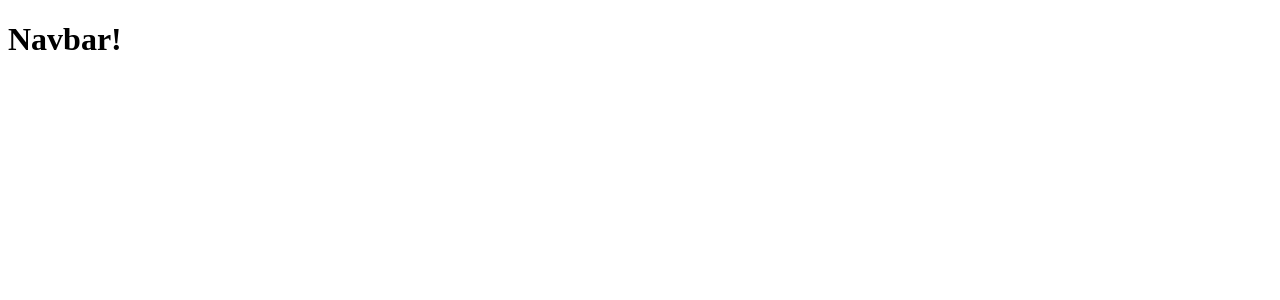
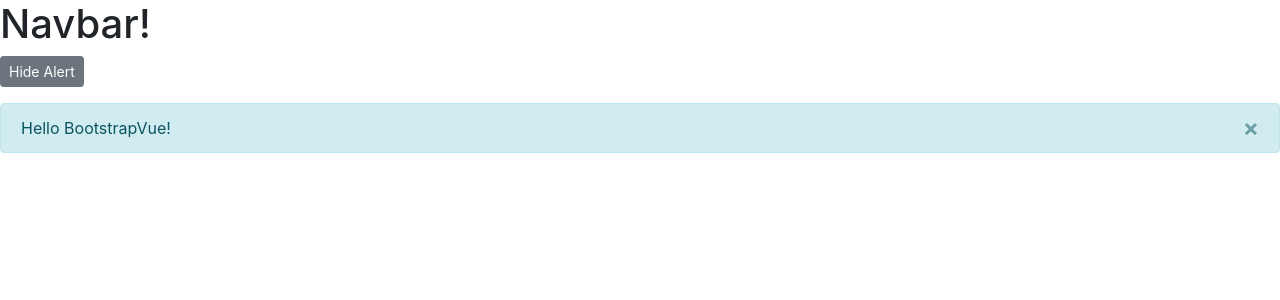
Before and after one commit to WoutervanDixhoorn/ReceptenSite, a Vue app in the folder recepten_frontend/: page / in a window 1280 px wide. Shown: the top 300 px of the page. Built offline with nearby package versions, Linux system fonts and the light colour scheme.

Commit message:
Readded bootstrap-vue
Keuze stress

```diff
--- a/recepten_frontend/src/main.js
+++ b/recepten_frontend/src/main.js
@@ -1,4 +1,7 @@
+import '@babel/polyfill'
+import 'mutationobserver-shim'
 import Vue from 'vue'
+import './plugins/bootstrap-vue'
 import App from './App.vue'
 
 import router from './router'
--- a/recepten_frontend/src/views/Home.vue
+++ b/recepten_frontend/src/views/Home.vue
@@ -4,6 +4,26 @@
 import Navbar from '../components/Navbar.vue'
 
 export default {
+    data() {
+        return {
+        name: 'BootstrapVue',
+        show: true
+        }
+    },
+    watch: {
+        show(newVal) {
+        console.log('Alert is now ' + (newVal ? 'visible' : 'hidden'))
+        }
+    },
+    methods: {
+        toggle() {
+        console.log('Toggle button clicked')
+        this.show = !this.show
+        },
+        dismissed() {
+        console.log('Alert dismissed')
+        }
+    },
     components: {
         Navbar,
     }
@@ -13,6 +33,17 @@
 <template>
     <div>
         <Navbar />
+        <b-button size="sm" @click="toggle">
+            {{ show ? 'Hide' : 'Show' }} Alert
+        </b-button>
+        <b-alert
+            v-model="show"
+            class="mt-3"
+            dismissible
+            @dismissed="dismissed"
+        >
+            Hello {{ name }}!
+        </b-alert>
     </div>
 </template>
 
```
Also changed, not shown: recepten_frontend/package.json (+9 -0 lines), recepten_frontend/src/plugins/bootstrap-vue.js (added, +7 -0 lines), 1 other file (tests, documents, lock files or other folders).
